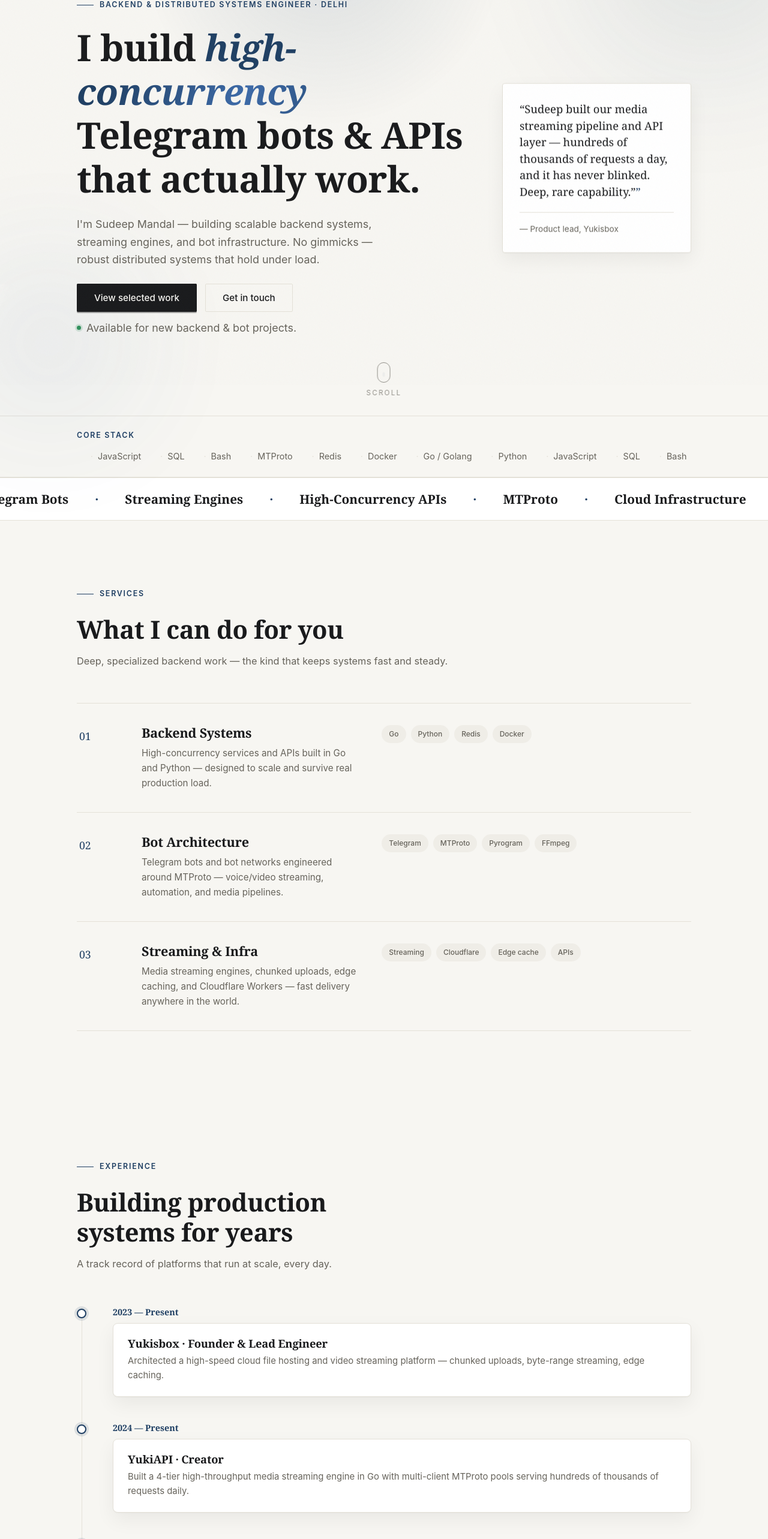
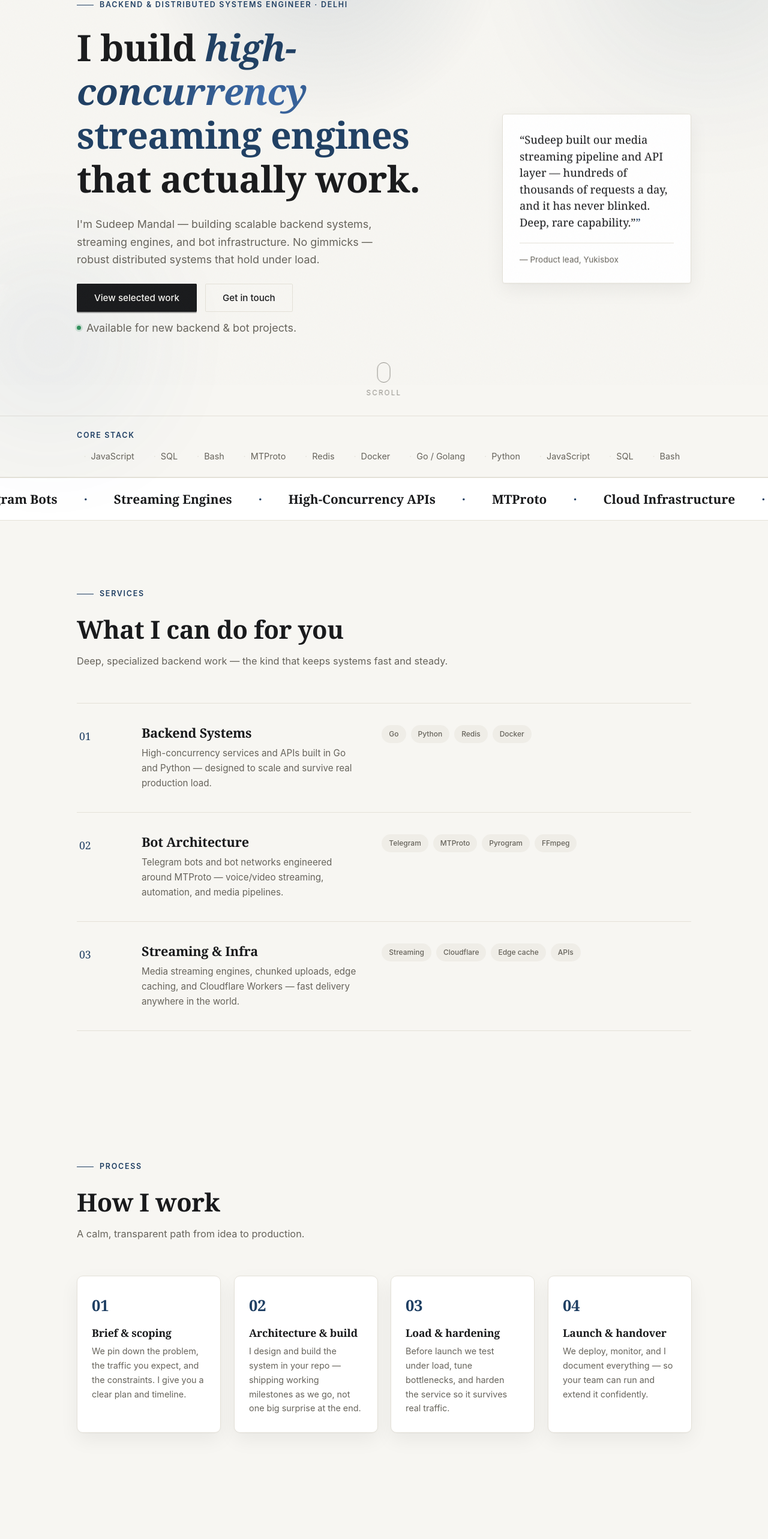
Before and after one commit to SUDEEPBOTS/personal-brand-website, a Next.js app: page / in a window 1280 px wide. Shown: the part 158-2724 px from the top of the page at 60% size. Built offline with nearby package versions, Linux system fonts and the light colour scheme.

Commit message:
Add extra sections & effects: FAQ accordion, process steps, rotating-word hero typing
Co-Authored-By: Claude Code <noreply@anthropic.com>

```diff
--- a/app/animations.css
+++ b/app/animations.css
@@ -445,3 +445,22 @@
   70% { transform: translateY(10px); opacity: 0; }
   100% { transform: translateY(0); opacity: 0; }
 }
+
+/* ---------- Rotating word (hero typing) ---------- */
+.rotating-word {
+  color: var(--accent);
+  white-space: nowrap;
+}
+.caret {
+  display: inline-block;
+  width: 2px;
+  height: 0.95em;
+  margin-left: 3px;
+  vertical-align: -0.08em;
+  background: var(--accent);
+  animation: caretBlink 0.9s step-end infinite;
+}
+@keyframes caretBlink {
+  0%, 100% { opacity: 1; }
+  50% { opacity: 0; }
+}
--- a/app/globals.css
+++ b/app/globals.css
@@ -916,3 +916,107 @@ footer p {
   color: var(--muted);
   font-size: 0.93rem;
 }
+
+/* ---------- Process section ---------- */
+.process-grid {
+  display: grid;
+  grid-template-columns: repeat(4, 1fr);
+  gap: 22px;
+}
+.process-card {
+  background: var(--surface);
+  border: 1px solid var(--line);
+  border-radius: 10px;
+  padding: 28px 24px;
+  box-shadow: var(--shadow);
+  position: relative;
+  overflow: hidden;
+}
+.process-card::after {
+  content: "";
+  position: absolute;
+  left: 0;
+  top: 0;
+  height: 3px;
+  width: 0%;
+  background: var(--accent);
+  transition: width 0.5s cubic-bezier(0.22,1,0.36,1);
+}
+.process-card:hover::after {
+  width: 100%;
+}
+.process-num {
+  font-family: var(--serif);
+  font-size: 1.6rem;
+  font-weight: 600;
+  color: var(--accent);
+  margin-bottom: 14px;
+}
+.process-card h3 {
+  font-size: 1.1rem;
+  margin-bottom: 8px;
+}
+.process-card p {
+  color: var(--muted);
+  font-size: 0.9rem;
+}
+
+/* ---------- FAQ accordion ---------- */
+.faq-list {
+  max-width: 760px;
+  margin: 0 auto;
+}
+.faq-item {
+  border-bottom: 1px solid var(--line);
+}
+.faq-q {
+  width: 100%;
+  display: flex;
+  align-items: center;
+  justify-content: space-between;
+  gap: 16px;
+  background: none;
+  border: none;
+  cursor: pointer;
+  font-family: var(--serif);
+  font-size: 1.1rem;
+  font-weight: 600;
+  color: var(--ink);
+  padding: 22px 4px;
+  text-align: left;
+  transition: color 0.2s;
+}
+.faq-q:hover {
+  color: var(--accent);
+}
+.faq-icon {
+  font-size: 1.4rem;
+  color: var(--accent);
+  line-height: 1;
+  flex-shrink: 0;
+  transition: transform 0.3s ease;
+}
+.faq-item.open .faq-icon {
+  transform: rotate(180deg);
+}
+.faq-a {
+  overflow: hidden;
+  transition: max-height 0.45s cubic-bezier(0.22,1,0.36,1);
+}
+.faq-a p {
+  color: var(--muted);
+  padding: 0 4px 22px;
+  font-size: 0.97rem;
+  max-width: 620px;
+}
+
+@media (max-width: 860px) {
+  .process-grid {
+    grid-template-columns: repeat(2, 1fr);
+  }
+}
+@media (max-width: 560px) {
+  .process-grid {
+    grid-template-columns: 1fr;
+  }
+}
--- a/app/page.jsx
+++ b/app/page.jsx
@@ -4,6 +4,8 @@ import Stack from '@/components/Stack';
 import Services from '@/components/Services';
 import Experience from '@/components/Experience';
 import Banner from '@/components/Banner';
+import Process from '@/components/Process';
+import Faq from '@/components/Faq';
 import Work from '@/components/Work';
 import Contact from '@/components/Contact';
 import Footer from '@/components/Footer';
@@ -17,7 +19,9 @@ export default function Home() {
         <Stack />
         <Banner />
         <Services />
+        <Process />
         <Experience />
+        <Faq />
         <Work />
         <Contact />
       </main>
--- /dev/null
+++ b/components/Faq.jsx
@@ -0,0 +1,59 @@
+'use client';
+
+import { useState } from 'react';
+
+const FAQS = [
+  {
+    q: 'What kind of projects do you usually take on?',
+    a: 'I focus on backend-heavy work: Telegram bots, high-concurrency APIs, media streaming engines, and cloud infrastructure. I work across Go, Python, and the ecosystem around them.',
+  },
+  {
+    q: 'How fast can you deliver a project?',
+    a: 'A focused bot or API typically ships in 1–3 weeks. Larger systems like a streaming engine take longer — I always agree on a clear timeline before starting.',
+  },
+  {
+    q: 'Do you work with existing teams?',
+    a: 'Yes. I often join teams that need a deep backend specialist — whether it is scaling an existing service, architecting a new one, or debugging a critical performance issue.',
+  },
+  {
+    q: 'How do we communicate during the project?',
+    a: 'Preferably Telegram, mostly on a shared channel with your team. I keep updates regular and keep the code in your repo from day one.',
+  },
+];
+
+export default function Faq() {
+  const [open, setOpen] = useState(0);
+
+  return (
+    <section id="faq">
+      <div className="container">
+        <div className="section-head reveal">
+          <span className="eyebrow">FAQ</span>
+          <h2>Common questions</h2>
+          <p>Everything you might want to know before we start.</p>
+        </div>
+
+        <div className="faq-list">
+          {FAQS.map((f, i) => {
+            const isOpen = open === i;
+            return (
+              <div className={`faq-item reveal ${isOpen ? 'open' : ''}`} key={i}>
+                <button
+                  className="faq-q"
+                  onClick={() => setOpen(isOpen ? -1 : i)}
+                  aria-expanded={isOpen}
+                >
+                  <span>{f.q}</span>
+                  <span className="faq-icon" aria-hidden="true">{isOpen ? '−' : '+'}</span>
+                </button>
+                <div className="faq-a" style={{ maxHeight: isOpen ? '300px' : '0' }}>
+                  <p>{f.a}</p>
+                </div>
+              </div>
+            );
+          })}
+        </div>
+      </div>
+    </section>
+  );
+}
--- a/components/Hero.jsx
+++ b/components/Hero.jsx
@@ -1,6 +1,7 @@
 import HeroStats from './HeroStats';
 import Magnetic from './Magnetic';
 import Parallax from './Parallax';
+import RotatingWord from './RotatingWord';
 
 export default function Hero() {
   return (
@@ -9,7 +10,7 @@ export default function Hero() {
         <div>
           <span className="eyebrow reveal d1">Backend &amp; Distributed Systems Engineer · Delhi</span>
           <h1 className="reveal d2">
-            I build <span className="accent sheen">high-concurrency</span> Telegram bots &amp; APIs that actually work.
+            I build <span className="accent sheen">high-concurrency</span> <RotatingWord /> that actually work.
           </h1>
           <p className="reveal d3">
             I&apos;m Sudeep Mandal — building scalable backend systems, streaming engines, and bot
--- /dev/null
+++ b/components/Process.jsx
@@ -0,0 +1,46 @@
+const STEPS = [
+  {
+    num: '01',
+    title: 'Brief & scoping',
+    desc: 'We pin down the problem, the traffic you expect, and the constraints. I give you a clear plan and timeline.',
+  },
+  {
+    num: '02',
+    title: 'Architecture & build',
+    desc: 'I design and build the system in your repo — shipping working milestones as we go, not one big surprise at the end.',
+  },
+  {
+    num: '03',
+    title: 'Load & hardening',
+    desc: 'Before launch we test under load, tune bottlenecks, and harden the service so it survives real traffic.',
+  },
+  {
+    num: '04',
+    title: 'Launch & handover',
+    desc: 'We deploy, monitor, and I document everything — so your team can run and extend it confidently.',
+  },
+];
+
+export default function Process() {
+  return (
+    <section id="process">
+      <div className="container">
+        <div className="section-head reveal">
+          <span className="eyebrow">Process</span>
+          <h2>How I work</h2>
+          <p>A calm, transparent path from idea to production.</p>
+        </div>
+
+        <div className="process-grid">
+          {STEPS.map((s) => (
+            <div className="process-card reveal" key={s.num}>
+              <div className="process-num">{s.num}</div>
+              <h3>{s.title}</h3>
+              <p>{s.desc}</p>
+            </div>
+          ))}
+        </div>
+      </div>
+    </section>
+  );
+}
--- /dev/null
+++ b/components/RotatingWord.jsx
@@ -0,0 +1,42 @@
+'use client';
+
+import { useEffect, useState } from 'react';
+
+const WORDS = ['Telegram bots', 'APIs', 'streaming engines', 'backend systems'];
+
+export default function RotatingWord() {
+  const [index, setIndex] = useState(0);
+  const [text, setText] = useState('');
+  const [deleting, setDeleting] = useState(false);
+
+  useEffect(() => {
+    const word = WORDS[index];
+    const speed = deleting ? 40 : 80;
+
+    const t = setTimeout(() => {
+      if (!deleting) {
+        const next = word.slice(0, text.length + 1);
+        setText(next);
+        if (next === word) {
+          setTimeout(() => setDeleting(true), 1600);
+        }
+      } else {
+        const next = word.slice(0, text.length - 1);
+        setText(next);
+        if (next === '') {
+          setDeleting(false);
+          setIndex((i) => (i + 1) % WORDS.length);
+        }
+      }
+    }, speed);
+
+    return () => clearTimeout(t);
+  }, [text, deleting, index]);
+
+  return (
+    <span className="rotating-word">
+      {text}
+      <span className="caret" aria-hidden="true" />
+    </span>
+  );
+}
```
